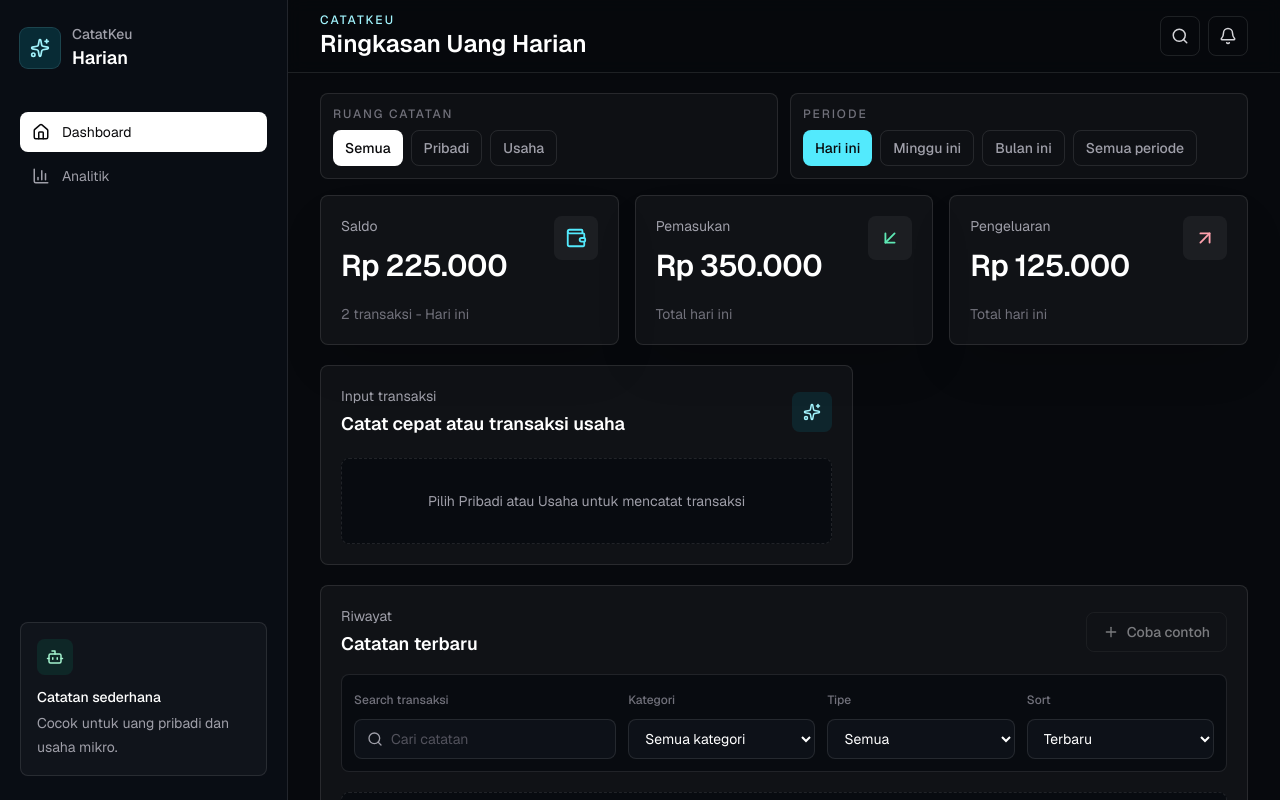
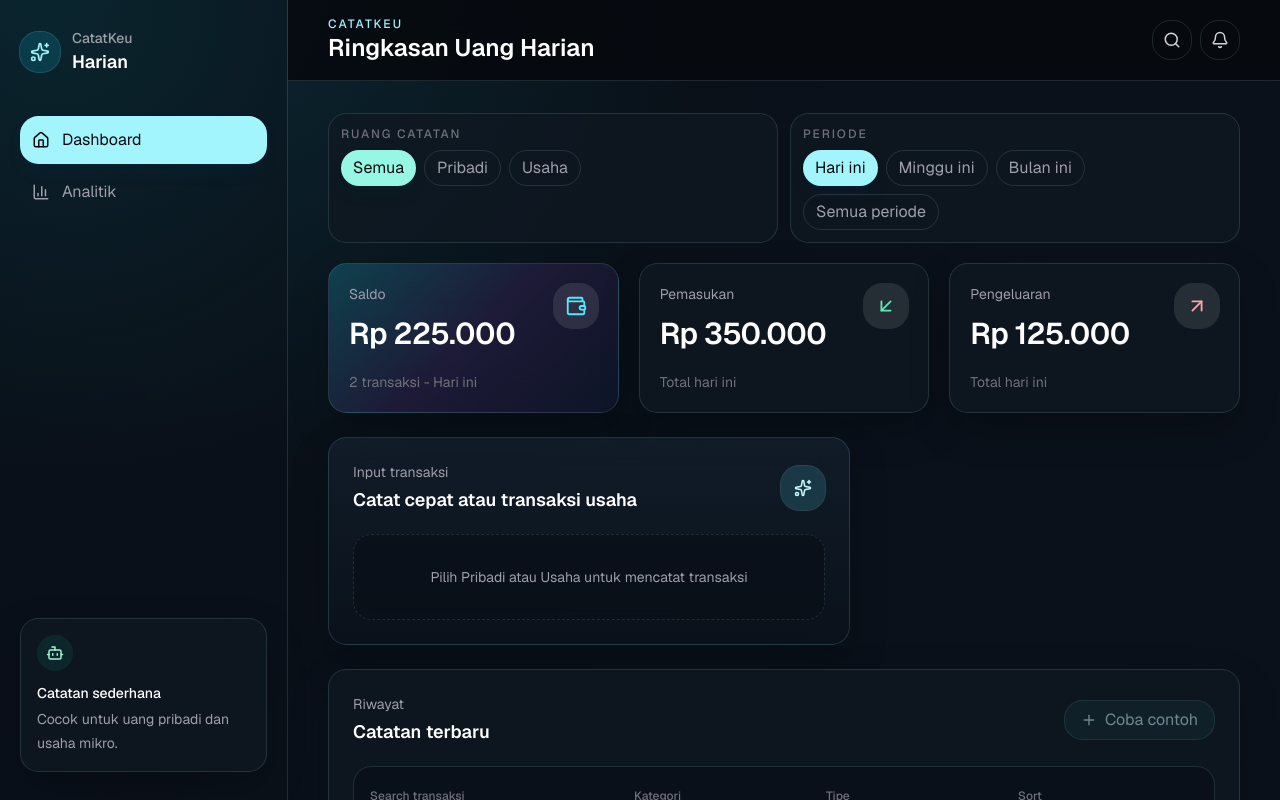
Before and after one commit to airi-drop/catatkeu, a Next.js app: page / in a window 1280 px wide. Shown: the top 800 px of the page. Built offline with nearby package versions, Linux system fonts and the light colour scheme.

Commit message:
modern analytics dashboard

```diff
--- a/app/globals.css
+++ b/app/globals.css
@@ -1,8 +1,14 @@
 @import "tailwindcss";
 
 :root {
-  --background: #07090d;
-  --foreground: #f4f4f5;
+  --background: #0a0f14;
+  --foreground: #f7fbff;
+  --card: rgba(16, 24, 34, 0.72);
+  --card-strong: rgba(20, 31, 44, 0.84);
+  --line: rgba(190, 242, 255, 0.13);
+  --field: rgba(8, 13, 20, 0.72);
+  --shadow-soft: 0 18px 50px rgba(0, 0, 0, 0.28);
+  --shadow-card: 0 16px 38px rgba(0, 0, 0, 0.22);
 }
 
 @theme inline {
@@ -14,13 +20,84 @@
 
 @media (prefers-color-scheme: dark) {
   :root {
-    --background: #0a0a0a;
-    --foreground: #ededed;
+    --background: #0a0f14;
+    --foreground: #f7fbff;
   }
 }
 
 body {
-  background: var(--background);
+  background:
+    radial-gradient(circle at 12% 0%, rgba(45, 212, 191, 0.14), transparent 28rem),
+    radial-gradient(circle at 88% 8%, rgba(168, 85, 247, 0.14), transparent 26rem),
+    linear-gradient(135deg, #081018 0%, #0b111a 44%, #0c1218 100%);
   color: var(--foreground);
   font-family: var(--font-geist-sans), Arial, Helvetica, sans-serif;
 }
+
+button,
+input,
+select,
+textarea {
+  font: inherit;
+}
+
+::selection {
+  background: rgba(34, 211, 238, 0.28);
+}
+
+::-webkit-scrollbar {
+  height: 10px;
+  width: 10px;
+}
+
+::-webkit-scrollbar-thumb {
+  background: rgba(148, 163, 184, 0.28);
+  border: 3px solid transparent;
+  border-radius: 999px;
+  background-clip: padding-box;
+}
+
+.rounded-lg {
+  border-radius: 1.15rem;
+}
+
+.rounded-md {
+  border-radius: 0.8rem;
+}
+
+.border-white\/10 {
+  border-color: var(--line);
+}
+
+.bg-\[\#07090d\],
+.bg-\[\#0b0f16\]\/90 {
+  background:
+    radial-gradient(circle at 18% 0%, rgba(34, 211, 238, 0.1), transparent 30rem),
+    linear-gradient(135deg, rgba(8, 16, 24, 0.96), rgba(11, 17, 26, 0.94));
+}
+
+.bg-\[\#080b10\] {
+  background: rgba(10, 16, 24, 0.66);
+}
+
+.bg-\[\#0d1118\] {
+  background: var(--field);
+}
+
+.bg-white\/\[0\.03\],
+.bg-white\/\[0\.04\] {
+  background: var(--card);
+}
+
+section.rounded-lg.border,
+article.rounded-lg.border,
+aside .mt-auto.rounded-lg.border {
+  box-shadow: var(--shadow-card);
+  backdrop-filter: blur(22px);
+}
+
+input,
+select,
+textarea {
+  color-scheme: dark;
+}
--- a/app/layout.tsx
+++ b/app/layout.tsx
@@ -25,9 +25,9 @@ export default function RootLayout({
   return (
     <html
       lang="id"
-      className={`${geistSans.variable} ${geistMono.variable} h-full bg-[#07090d] antialiased`}
+      className={`${geistSans.variable} ${geistMono.variable} h-full bg-[#0a0f14] antialiased`}
     >
-      <body className="flex min-h-full flex-col bg-[#07090d]">{children}</body>
+      <body className="flex min-h-full flex-col bg-[#0a0f14]">{children}</body>
     </html>
   );
 }
--- a/app/page.tsx
+++ b/app/page.tsx
@@ -1063,8 +1063,8 @@ export default function Home() {
 
   return (
     <main className="min-h-screen bg-[#07090d] text-zinc-100">
-      <div className="mx-auto flex min-h-screen w-full max-w-7xl flex-col lg:flex-row">
-        <aside className="hidden w-72 shrink-0 border-r border-white/10 bg-[#0b0f16]/90 px-5 py-6 lg:sticky lg:top-0 lg:flex lg:h-screen lg:flex-col">
+      <div className="mx-auto flex min-h-screen w-full max-w-[1440px] flex-col lg:flex-row">
+        <aside className="hidden w-72 shrink-0 border-r border-white/10 bg-[#0b0f16]/90 px-5 py-7 lg:sticky lg:top-0 lg:flex lg:h-screen lg:flex-col">
           <div className="flex items-center gap-3">
             <div className="flex size-10 items-center justify-center rounded-lg bg-cyan-400/15 text-cyan-200 ring-1 ring-cyan-300/25">
               <Sparkles size={20} />
@@ -1078,9 +1078,9 @@ export default function Home() {
           <nav className="mt-10 space-y-1">
             {navItems.map((item) => (
               <button
-                className={`flex w-full items-center gap-3 rounded-lg px-3 py-2.5 text-left text-sm transition ${
+                className={`flex w-full items-center gap-3 rounded-lg px-3 py-3 text-left text-sm transition ${
                   activePage === item.page
-                    ? "bg-white text-zinc-950"
+                    ? "bg-cyan-200 text-zinc-950 shadow-lg shadow-cyan-950/20"
                     : "text-zinc-400 hover:bg-white/5 hover:text-white"
                 }`}
                 key={item.label}
@@ -1108,7 +1108,7 @@ export default function Home() {
         </aside>
 
         <section className="flex min-w-0 flex-1 flex-col">
-          <header className="sticky top-0 z-20 border-b border-white/10 bg-[#07090d]/85 px-4 py-3 backdrop-blur sm:px-6 lg:px-8">
+          <header className="sticky top-0 z-20 border-b border-white/10 bg-[#07090d]/85 px-4 py-4 backdrop-blur-xl sm:px-7 lg:px-10">
             <div className="flex items-center justify-between gap-4">
               <div className="flex items-center gap-3">
                 <button
@@ -1154,7 +1154,7 @@ export default function Home() {
                   <button
                     className={`flex h-10 items-center justify-center gap-2 rounded-lg text-sm font-medium transition ${
                       activePage === item.page
-                        ? "bg-white text-zinc-950"
+                        ? "bg-cyan-200 text-zinc-950 shadow-lg shadow-cyan-950/20"
                         : "border border-white/10 text-zinc-300 hover:bg-white/5"
                     }`}
                     key={item.label}
@@ -1172,8 +1172,8 @@ export default function Home() {
             ) : null}
           </header>
 
-          <div className="grid gap-4 px-4 py-5 sm:grid-cols-2 sm:px-6 lg:grid-cols-12 lg:gap-5 lg:px-8">
-            <section className="grid gap-4 sm:col-span-2 sm:grid-cols-3 lg:col-span-12">
+          <div className="grid gap-5 px-4 py-6 sm:grid-cols-2 sm:px-7 lg:grid-cols-12 lg:gap-6 lg:px-10 lg:py-8">
+            <section className="grid gap-5 sm:col-span-2 sm:grid-cols-3 lg:col-span-12">
               <div className="grid gap-3 sm:col-span-3 lg:grid-cols-2">
                 <div className="rounded-lg border border-white/10 bg-white/[0.03] p-3">
                   <p className="mb-2 text-xs font-medium uppercase tracking-[0.16em] text-zinc-500">
@@ -1184,7 +1184,7 @@ export default function Home() {
                       <button
                         className={`h-9 shrink-0 rounded-lg px-3 text-sm font-medium transition ${
                           spaceFilter === option.value
-                            ? "bg-white text-zinc-950"
+                            ? "bg-teal-200 text-zinc-950 shadow-lg shadow-teal-950/20"
                             : "border border-white/10 text-zinc-400 hover:bg-white/5 hover:text-white"
                         }`}
                         key={option.value}
@@ -1212,7 +1212,7 @@ export default function Home() {
                       <button
                         className={`h-9 shrink-0 rounded-lg px-3 text-sm font-medium transition ${
                           periodFilter === option.value
-                            ? "bg-cyan-300 text-zinc-950"
+                            ? "bg-cyan-200 text-zinc-950 shadow-lg shadow-cyan-950/20"
                             : "border border-white/10 text-zinc-400 hover:bg-white/5 hover:text-white"
                         }`}
                         key={option.value}
@@ -1225,9 +1225,13 @@ export default function Home() {
                   </div>
                 </div>
               </div>
-              {summaryCards.map((card) => (
+              {summaryCards.map((card, index) => (
                 <article
-                  className="rounded-lg border border-white/10 bg-white/[0.04] p-5 shadow-2xl shadow-black/20"
+                  className={`rounded-lg border border-white/10 p-5 shadow-2xl shadow-black/20 ${
+                    index === 0
+                      ? "bg-[linear-gradient(135deg,rgba(34,211,238,0.22),rgba(168,85,247,0.13)_48%,rgba(15,23,42,0.86))] sm:col-span-3 lg:col-span-1"
+                      : "bg-white/[0.04]"
+                  }`}
                   key={card.label}
                 >
                   <div className="flex items-start justify-between gap-4">
@@ -1238,7 +1242,7 @@ export default function Home() {
                       </p>
                     </div>
                     <div
-                      className={`flex size-11 items-center justify-center rounded-lg bg-white/5 ${card.tone}`}
+                      className={`flex size-11 items-center justify-center rounded-lg bg-white/10 ring-1 ring-white/10 ${card.tone}`}
                     >
                       <card.icon size={22} />
                     </div>
@@ -1249,7 +1253,7 @@ export default function Home() {
             </section>
 
             {activePage === "dashboard" ? (
-              <section className="rounded-lg border border-white/10 bg-white/[0.04] p-5 sm:col-span-2 lg:col-span-7">
+              <section className="rounded-lg border border-cyan-200/15 bg-[linear-gradient(180deg,rgba(18,30,43,0.88),rgba(11,18,27,0.82))] p-5 shadow-2xl shadow-cyan-950/20 sm:col-span-2 lg:col-span-7 lg:p-6">
               <div className="flex items-center justify-between gap-3">
                 <div>
                   <p className="text-sm text-zinc-400">Input transaksi</p>
@@ -1257,14 +1261,14 @@ export default function Home() {
                     Catat cepat atau transaksi usaha
                   </h3>
                 </div>
-                <div className="flex size-10 items-center justify-center rounded-lg bg-cyan-400/10 text-cyan-200">
+                <div className="flex size-11 items-center justify-center rounded-lg bg-cyan-300/15 text-cyan-100 ring-1 ring-cyan-200/20">
                   <Sparkles size={18} />
                 </div>
               </div>
 
               {activeInputSpace ? (
                 <div
-                  className={`mt-5 grid gap-2 rounded-lg border border-white/10 bg-[#080b10] p-1 ${
+                  className={`mt-6 grid gap-2 rounded-lg border border-white/10 bg-[#080b10] p-1.5 ${
                     activeInputSpace === "business"
                       ? "grid-cols-2"
                       : "grid-cols-1"
@@ -1310,7 +1314,7 @@ export default function Home() {
                   </p>
                 </div>
               ) : activeInputMode === "quick" ? (
-                <div className="mt-4 rounded-lg border border-white/10 bg-[#080b10] p-3">
+                <div className="mt-5 rounded-lg border border-white/10 bg-[#080b10] p-4 shadow-inner shadow-black/20">
                   <div className="mb-3 flex flex-col gap-2 sm:flex-row sm:items-center sm:justify-between">
                     <p className="text-sm font-medium text-zinc-300">
                       Catat Cepat
@@ -1332,7 +1336,7 @@ export default function Home() {
                     </label>
                   </div>
                   <textarea
-                    className="min-h-32 w-full resize-none bg-transparent text-base leading-7 text-zinc-100 outline-none placeholder:text-zinc-600"
+                    className="min-h-36 w-full resize-none bg-transparent text-base leading-7 text-zinc-100 outline-none placeholder:text-zinc-600"
                     onChange={(event) => {
                       setRawText(event.target.value);
                       setQuickFeedback("");
@@ -1346,7 +1350,7 @@ export default function Home() {
                         `Disimpan ke ruang ${getSpaceLabel(activeInputSpace)}.`}
                     </p>
                     <button
-                      className="inline-flex h-10 items-center justify-center gap-2 rounded-lg bg-cyan-300 px-4 text-sm font-semibold text-zinc-950 transition hover:bg-cyan-200 disabled:cursor-not-allowed disabled:opacity-50"
+                      className="inline-flex h-11 items-center justify-center gap-2 rounded-lg bg-cyan-200 px-5 text-sm font-semibold text-zinc-950 shadow-lg shadow-cyan-950/25 transition hover:bg-cyan-100 disabled:cursor-not-allowed disabled:opacity-50"
                       disabled={
                         !hasValidSelectedDate ||
                         !rawText.trim() ||
@@ -1361,7 +1365,7 @@ export default function Home() {
                   </div>
                 </div>
               ) : (
-                <div className="mt-4 rounded-lg border border-white/10 bg-[#080b10] p-4">
+                <div className="mt-5 rounded-lg border border-white/10 bg-[#080b10] p-4 shadow-inner shadow-black/20">
                   <div className="grid gap-4 sm:grid-cols-[1fr_auto] sm:items-end">
                     <div>
                       <label
@@ -1589,7 +1593,7 @@ export default function Home() {
                         : "Disimpan sebagai pengeluaran kategori Bahan/Modal."}
                     </p>
                     <button
-                      className="inline-flex h-10 items-center justify-center gap-2 rounded-lg bg-cyan-300 px-4 text-sm font-semibold text-zinc-950 transition hover:bg-cyan-200 disabled:cursor-not-allowed disabled:opacity-50"
+                      className="inline-flex h-11 items-center justify-center gap-2 rounded-lg bg-cyan-200 px-5 text-sm font-semibold text-zinc-950 shadow-lg shadow-cyan-950/25 transition hover:bg-cyan-100 disabled:cursor-not-allowed disabled:opacity-50"
                       disabled={!hasValidSelectedDate || !canSubmitBusiness}
                       onClick={addBusinessTransaction}
                       type="button"
@@ -1605,7 +1609,7 @@ export default function Home() {
 
             {activePage === "analytics" ? (
               <>
-                <section className="rounded-lg border border-white/10 bg-white/[0.04] p-5 sm:col-span-2 lg:col-span-8">
+                <section className="rounded-lg border border-white/10 bg-white/[0.04] p-5 shadow-2xl shadow-black/20 sm:col-span-2 lg:col-span-8 lg:p-6">
               <div className="flex items-center justify-between">
                 <div>
                   <p className="text-sm text-zinc-400">Grafik</p>
@@ -1613,9 +1617,9 @@ export default function Home() {
                     Arus uang
                   </h3>
                 </div>
-                <LineChartIcon className="text-zinc-500" size={20} />
+                <LineChartIcon className="text-cyan-200" size={20} />
               </div>
-              <div className="mt-5 h-64 rounded-lg border border-white/10 bg-[#080b10] p-3">
+              <div className="mt-5 h-72 rounded-lg border border-cyan-200/10 bg-[radial-gradient(circle_at_top_right,rgba(34,211,238,0.12),transparent_18rem),rgba(8,13,20,0.72)] p-4">
                 {chartData.length > 0 ? (
                   <MoneyFlowChart data={chartData} />
                 ) : (
@@ -1631,7 +1635,7 @@ export default function Home() {
               </div>
             </section>
 
-                <section className="rounded-lg border border-white/10 bg-white/[0.04] p-5 sm:col-span-2 lg:col-span-4">
+                <section className="rounded-lg border border-white/10 bg-white/[0.04] p-5 shadow-2xl shadow-black/20 sm:col-span-2 lg:col-span-4 lg:p-6">
               <p className="text-sm text-zinc-400">Ringkasan periode</p>
               <h3 className="mt-1 text-lg font-semibold text-white">
                 {periodLabel}
@@ -1658,7 +1662,7 @@ export default function Home() {
                   },
                 ].map((item) => (
                   <div
-                    className="flex items-center justify-between gap-4 rounded-lg bg-[#080b10] px-3 py-3"
+                    className="flex items-center justify-between gap-4 rounded-lg border border-white/10 bg-[#080b10] px-4 py-3.5"
                     key={item.label}
                   >
                     <p className="text-sm text-zinc-400">{item.label}</p>
@@ -1670,14 +1674,14 @@ export default function Home() {
               </div>
                 </section>
 
-                <section className="rounded-lg border border-white/10 bg-white/[0.04] p-5 sm:col-span-2 lg:col-span-4">
+                <section className="rounded-lg border border-white/10 bg-white/[0.04] p-5 shadow-2xl shadow-black/20 sm:col-span-2 lg:col-span-4 lg:p-6">
               <p className="text-sm text-zinc-400">Kategori pengeluaran</p>
               <h3 className="mt-1 text-lg font-semibold text-white">Top 3</h3>
               <div className="mt-5 space-y-3">
                 {topExpenseCategories.length > 0 ? (
                   topExpenseCategories.map((item, index) => (
                     <div
-                      className="flex items-center justify-between gap-4 rounded-lg bg-[#080b10] px-3 py-3"
+                      className="flex items-center justify-between gap-4 rounded-lg border border-white/10 bg-[#080b10] px-4 py-3.5"
                       key={item.category}
                     >
                       <p className="min-w-0 truncate text-sm font-medium text-white">
@@ -1698,7 +1702,7 @@ export default function Home() {
               </div>
                 </section>
 
-                <section className="rounded-lg border border-white/10 bg-white/[0.04] p-5 sm:col-span-2 lg:col-span-8">
+                <section className="rounded-lg border border-white/10 bg-white/[0.04] p-5 shadow-2xl shadow-black/20 sm:col-span-2 lg:col-span-8 lg:p-6">
                   <p className="text-sm text-zinc-400">Khusus Usaha</p>
                   <h3 className="mt-1 text-lg font-semibold text-white">
                     Ringkasan usaha
@@ -1738,7 +1742,7 @@ export default function Home() {
                       },
                     ].map((item) => (
                       <div
-                        className="rounded-lg bg-[#080b10] px-3 py-4"
+                        className="rounded-lg border border-white/10 bg-[#080b10] px-4 py-4"
                         key={item.label}
                       >
                         <p className="text-sm text-zinc-400">{item.label}</p>
@@ -1754,7 +1758,7 @@ export default function Home() {
                   </p>
                 </section>
 
-                <section className="rounded-lg border border-white/10 bg-white/[0.04] p-5 sm:col-span-2 lg:col-span-4">
+                <section className="rounded-lg border border-white/10 bg-white/[0.04] p-5 shadow-2xl shadow-black/20 sm:col-span-2 lg:col-span-4 lg:p-6">
               <p className="text-sm text-zinc-400">Statistik</p>
               <h3 className="mt-1 text-lg font-semibold text-white">
                 Transaksi
@@ -1766,7 +1770,7 @@ export default function Home() {
                   { label: "Keluar", value: transactionStats.expense },
                 ].map((item) => (
                   <div
-                    className="rounded-lg bg-[#080b10] px-2 py-4 text-center"
+                    className="rounded-lg border border-white/10 bg-[#080b10] px-2 py-5 text-center"
                     key={item.label}
                   >
                     <p className="text-2xl font-semibold text-white">
@@ -1784,7 +1788,7 @@ export default function Home() {
             ) : null}
 
             {activePage === "dashboard" ? (
-              <section className="rounded-lg border border-white/10 bg-white/[0.04] p-5 sm:col-span-2 lg:col-span-12">
+              <section className="rounded-lg border border-white/10 bg-white/[0.04] p-5 shadow-2xl shadow-black/20 sm:col-span-2 lg:col-span-12 lg:p-6">
               <div className="flex flex-col gap-3 sm:flex-row sm:items-center sm:justify-between">
                 <div>
                   <p className="text-sm text-zinc-400">Riwayat</p>
@@ -1793,7 +1797,7 @@ export default function Home() {
                   </h3>
                 </div>
                 <button
-                  className="inline-flex h-10 items-center justify-center gap-2 rounded-lg border border-white/10 px-4 text-sm font-medium text-zinc-200 transition hover:bg-white/5 disabled:cursor-not-allowed disabled:opacity-50"
+                  className="inline-flex h-10 items-center justify-center gap-2 rounded-lg border border-cyan-200/20 bg-cyan-300/10 px-4 text-sm font-medium text-cyan-100 transition hover:bg-cyan-300/15 disabled:cursor-not-allowed disabled:opacity-50"
                   disabled={!activeInputSpace}
                   onClick={() =>
                     addTransaction("Penjualan nasi 350 ribu hari ini")
@@ -1805,7 +1809,7 @@ export default function Home() {
                 </button>
               </div>
 
-              <div className="mt-4 grid gap-3 rounded-lg border border-white/10 bg-[#080b10] p-3 md:grid-cols-[minmax(0,1.4fr)_repeat(3,minmax(0,1fr))]">
+              <div className="mt-5 grid gap-3 rounded-lg border border-white/10 bg-[#080b10] p-4 md:grid-cols-[minmax(0,1.4fr)_repeat(3,minmax(0,1fr))]">
                 <label className="block">
                   <span className="text-xs font-medium text-zinc-500">
                     Search transaksi
@@ -1883,12 +1887,12 @@ export default function Home() {
                 </label>
               </div>
 
-              <div className="mt-5 min-h-52 rounded-lg border border-dashed border-white/10 bg-[#080b10]">
+              <div className="mt-5 min-h-52 rounded-lg border border-white/10 bg-[#080b10]">
                 {sortedTransactions.length > 0 ? (
                   <div className="divide-y divide-white/10">
                     {sortedTransactions.map((transaction) => (
                       <article
-                        className="flex flex-col gap-4 px-4 py-4 sm:flex-row sm:items-center sm:justify-between"
+                        className="flex flex-col gap-4 px-4 py-4 transition hover:bg-white/[0.03] sm:flex-row sm:items-center sm:justify-between"
                         key={transaction.id}
                       >
                         <div className="min-w-0">
@@ -1897,7 +1901,7 @@ export default function Home() {
                               {transaction.note}
                             </p>
                             <span
-                              className={`rounded-md px-2 py-1 text-xs font-medium ${
+                              className={`rounded-md px-2.5 py-1 text-xs font-medium ${
                                 transaction.type === "income"
                                   ? "bg-emerald-400/10 text-emerald-200"
                                   : "bg-rose-400/10 text-rose-200"
@@ -1907,7 +1911,7 @@ export default function Home() {
                                 ? "Pemasukan"
                                 : "Pengeluaran"}
                             </span>
-                            <span className="rounded-md bg-white/5 px-2 py-1 text-xs font-medium text-zinc-300">
+                            <span className="rounded-md bg-white/5 px-2.5 py-1 text-xs font-medium text-zinc-300">
                               {getSpaceLabel(transaction.space)}
                             </span>
                           </div>
```
Also changed, not shown: app/MoneyFlowChart.tsx (+36 -16 lines).
